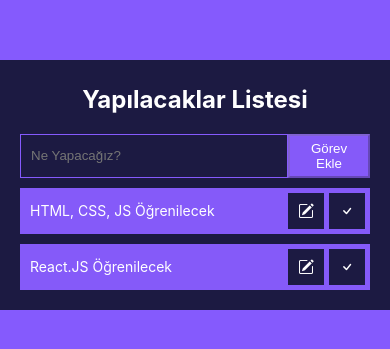
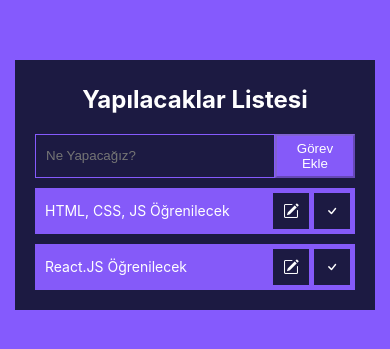
Before and after one commit to seyitbugraerden/React-To-Do-App, a React (Create React App) app: page / in a window 390 px wide. Shown: the part 237-586 px from the top of the page. Built offline with nearby package versions, Linux system fonts and the light colour scheme; the HTML template or start-up script is replaced by a standard one.

Commit message:
Mobile Device Update

```diff
--- a/src/App.css
+++ b/src/App.css
@@ -36,5 +36,5 @@
 .editTask{border-bottom: 2px solid #1C1A42 !important;padding-left: 0px !important;margin-left: 10px !important;text-transform: capitalize;}
 
 @media(max-width:576px){
-  .list-area{max-width: 350px;}
+  .list-area{margin: 0px 15px;}
 }
```
